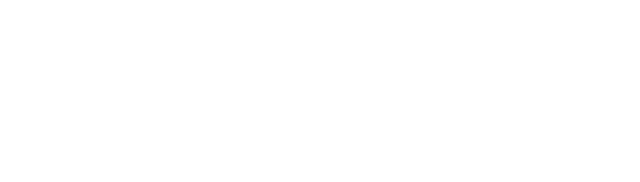
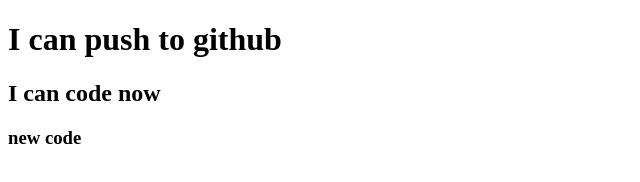
Before and after one commit to NadiaMahbuba/my_second_repo, a plain HTML site: page index.html in a window 1280 px wide. Shown: the whole page, without its empty margins (0-640 px from the left). Drawn offline with Linux system fonts and the light colour scheme.

Commit message:
added header

```diff
--- a/index.html
+++ b/index.html
@@ -7,6 +7,8 @@
     <title>My second github repo</title>
 </head>
 <body>
-
+  <h1>I can push to github</h1>
+  <h2>I can code now</h2>
+  <h3>new code</h3>
 </body>
 </html>
```
